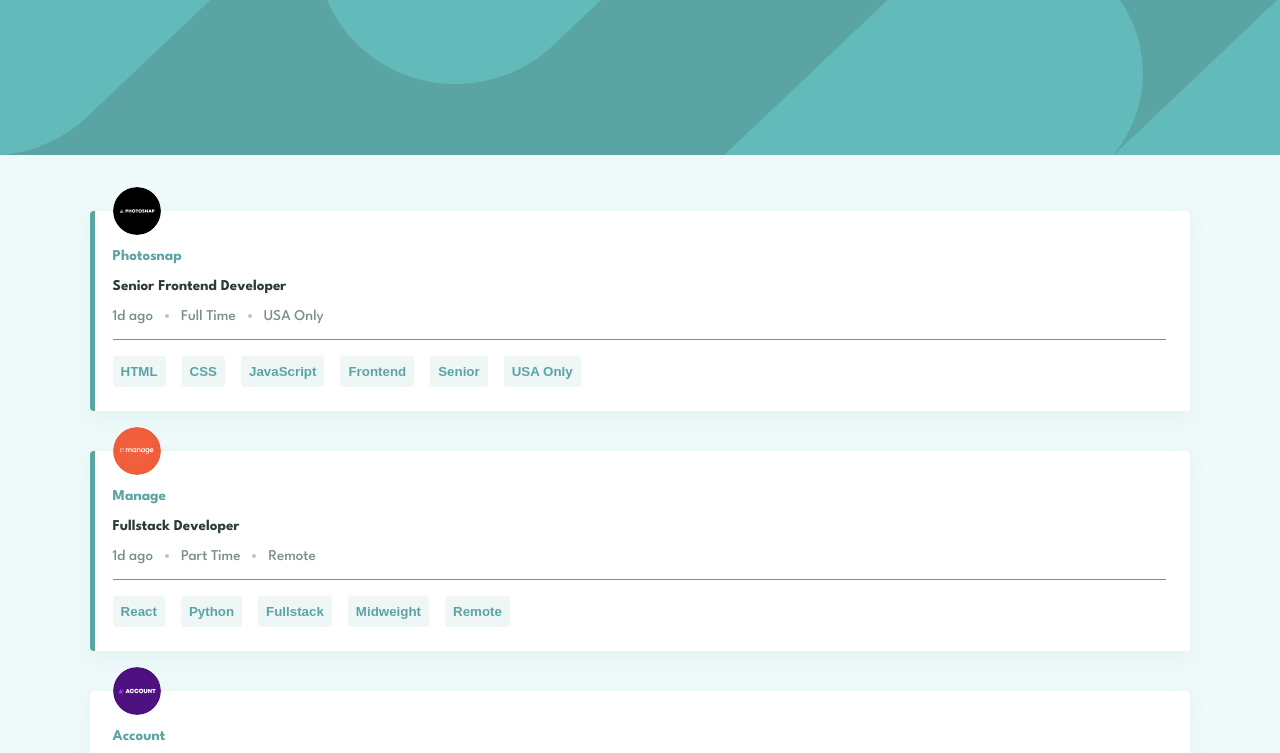
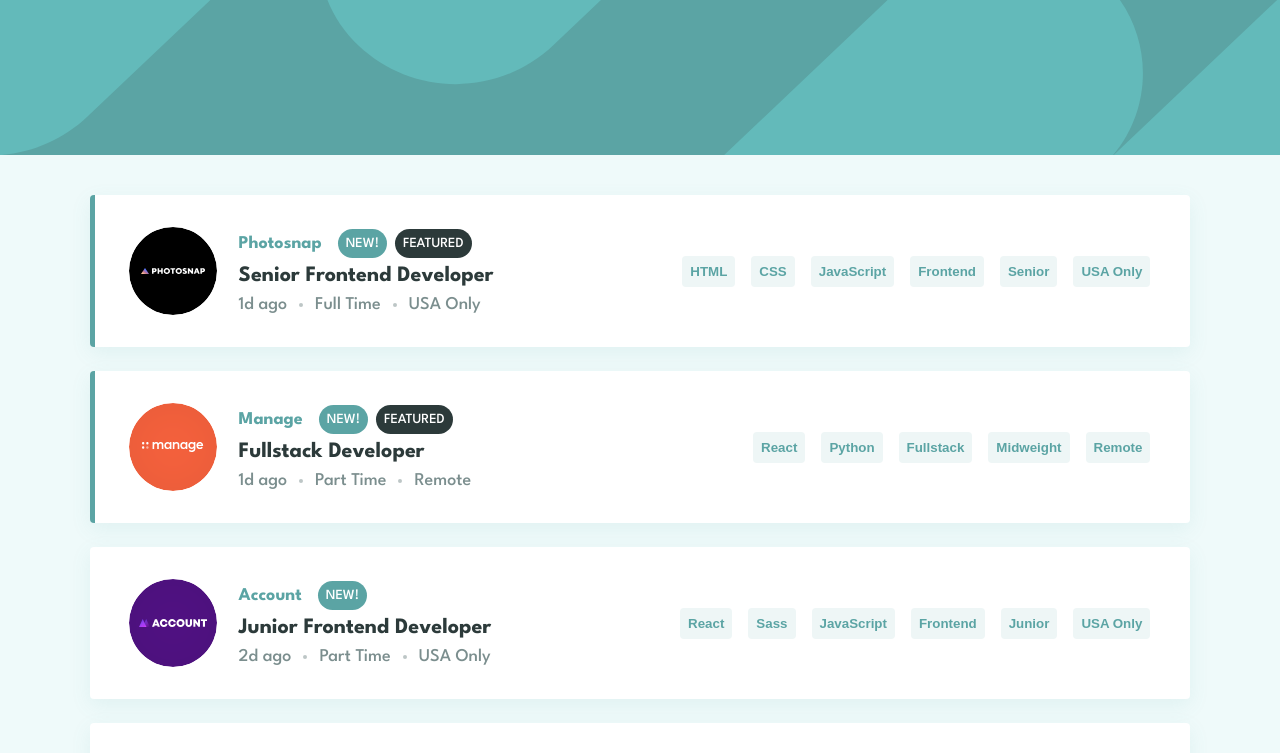
Before and after one commit to Senatrius/static-job-listings, a React (Vite) app: page / in a window 1280 px wide. Shown: the top 753 px of the page. Built offline with nearby package versions, Linux system fonts and the light colour scheme.

Commit message:
adjust styles for desktop

```diff
--- a/src/App.tsx
+++ b/src/App.tsx
@@ -31,7 +31,7 @@ function App() {
   }, [])
 
   useEffect(() => {
-    let newJobs = new Set();
+    let newJobs: Set<JobsProps> = new Set();
 
     jobs.filter(job => {
       const tags = job.tools.concat(job.languages);
--- a/src/components/JobCard.tsx
+++ b/src/components/JobCard.tsx
@@ -11,6 +11,14 @@ const JobCardComponent = styled.div<{featured: boolean}>`
   box-shadow: 0 6px 20px ${COLORS.shadow};
   border-left: ${props => props.featured ? `5px solid ${COLORS.primary}` : "5px solid transparent"};
   margin-bottom: 2.5rem;
+
+  @media screen and (min-width: 767px) {
+    display: flex;
+    align-items: center;
+    justify-content: space-between;
+    padding: 2rem 2.5rem 2rem 2.125rem;
+    margin-bottom: 1.5rem;
+  }
 `;
 
 const Logo = styled.div<{logoUrl: string}>`
@@ -22,13 +30,57 @@ const Logo = styled.div<{logoUrl: string}>`
   background-image: ${props => props.logoUrl ? `url(${props.logoUrl})` : ""};
   background-position: center;
   background-size: cover;
+
+  @media screen and (min-width: 767px) {
+    display: block;
+    position: relative;
+    top: unset;
+    width: 5.5rem;
+    height: 5.5rem;
+    margin-right: 1.375rem;
+  }
+`
+
+const Listing = styled.div`
+  display: flex;
+  margin: 0.375rem 0 1rem 0;
+  align-items: center;
+
+  @media screen and (min-width: 767px) {
+    margin: 0 0 .5rem 0;
+  }
 `
 
 const Title = styled.h1`
   font-size: 0.9375rem;
-  margin: 0.375rem 0 1rem 0;
   font-weight: 700;
   color: ${COLORS.primary};
+  margin-right: 1rem;
+
+  @media screen and (min-width: 767px) {
+    font-size: 1.125rem;
+  }
+`
+
+const TitleChip = styled.div`
+  display: flex;
+  align-items: center;
+  justify-content: center;
+  padding: 0.5rem;
+  font-weight: 500;
+  text-transform: uppercase;
+  margin-right: 0.5rem;
+  border-radius: 50rem;
+  font-size: 0.875rem;
+  color: white;
+`
+
+const Featured = styled(TitleChip)`
+  background: ${COLORS.darkGray};
+`
+
+const New = styled(TitleChip)`
+  background: ${COLORS.primary};
 `
 
 const Position = styled.p`
@@ -36,14 +88,28 @@ const Position = styled.p`
   font-weight: 700;
   color: ${COLORS.darkGray};
   margin-bottom: 1rem;
+  cursor: pointer;
+
+  &:hover {
+    color: ${COLORS.primary}
+  }
+
+  @media screen and (min-width: 767px) {
+    font-size: 1.375rem;
+    margin-bottom: 0.675rem;
+  }
 `
 
 const Details = styled.div`
   display: flex;
   align-items: center;
-  font-size: 0.9375rem;
+  font-size: 1rem;
   font-weight: 500;
   color: ${COLORS.lightGray};
+
+  @media screen and (min-width: 767px) {
+    font-size: 1.125rem;
+  }
 `
 
 const Dot = styled.div`
@@ -60,6 +126,10 @@ const Separator = styled.div`
   height: 1px;
   background: ${COLORS.lightGray};
   margin: 1rem 0;
+
+  @media screen and (min-width: 767px) {
+    display: none;
+  }
 `
 
 const SkillList = styled.ul`
@@ -68,6 +138,12 @@ const SkillList = styled.ul`
   gap: 1rem;
   flex-wrap: wrap;
   list-style: none;
+
+  @media screen and (min-width: 767px) {
+    width: auto;
+    margin-left: auto;
+    justify-content: flex-end;
+  }
 `
 
 const SkillItem = styled.li`
@@ -107,7 +183,11 @@ export const JobCard = ({addNewFilter, jobData}: JobProps) => {
   return <JobCardComponent featured={jobData.featured}>
     <Logo logoUrl={jobData.logo} />
     <div>
-      <Title>{jobData.company}</Title>
+      <Listing>
+        <Title>{jobData.company}</Title>
+        {jobData.new && <New>New!</New>}
+        {jobData.featured && <Featured>Featured</Featured>}
+      </Listing>
       <Position>{jobData.position}</Position>
       <Details>{jobData.postedAt}<Dot />{jobData.contract}<Dot />{jobData.location}</Details>
     </div>
--- a/src/components/JobListings.tsx
+++ b/src/components/JobListings.tsx
@@ -5,6 +5,10 @@ import { JobsProps } from '../App';
 const JobListingsComponent = styled.div`
   width: 100%;
   margin-top: 3.5rem;
+
+  @media screen and (min-width: 767px) {
+    margin-top: 2.5rem;
+  }
 `
 
 interface JobListProps {
```
